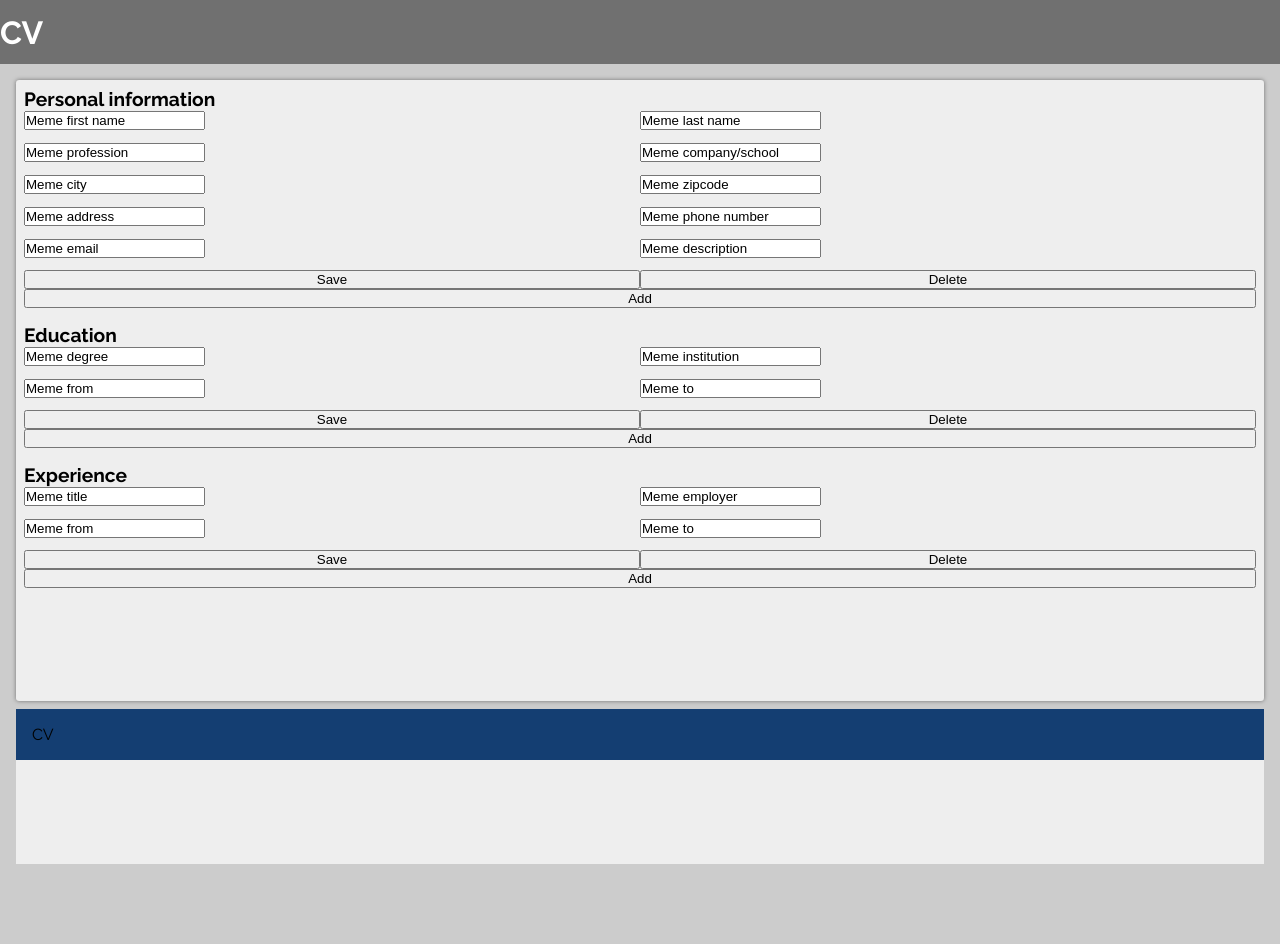
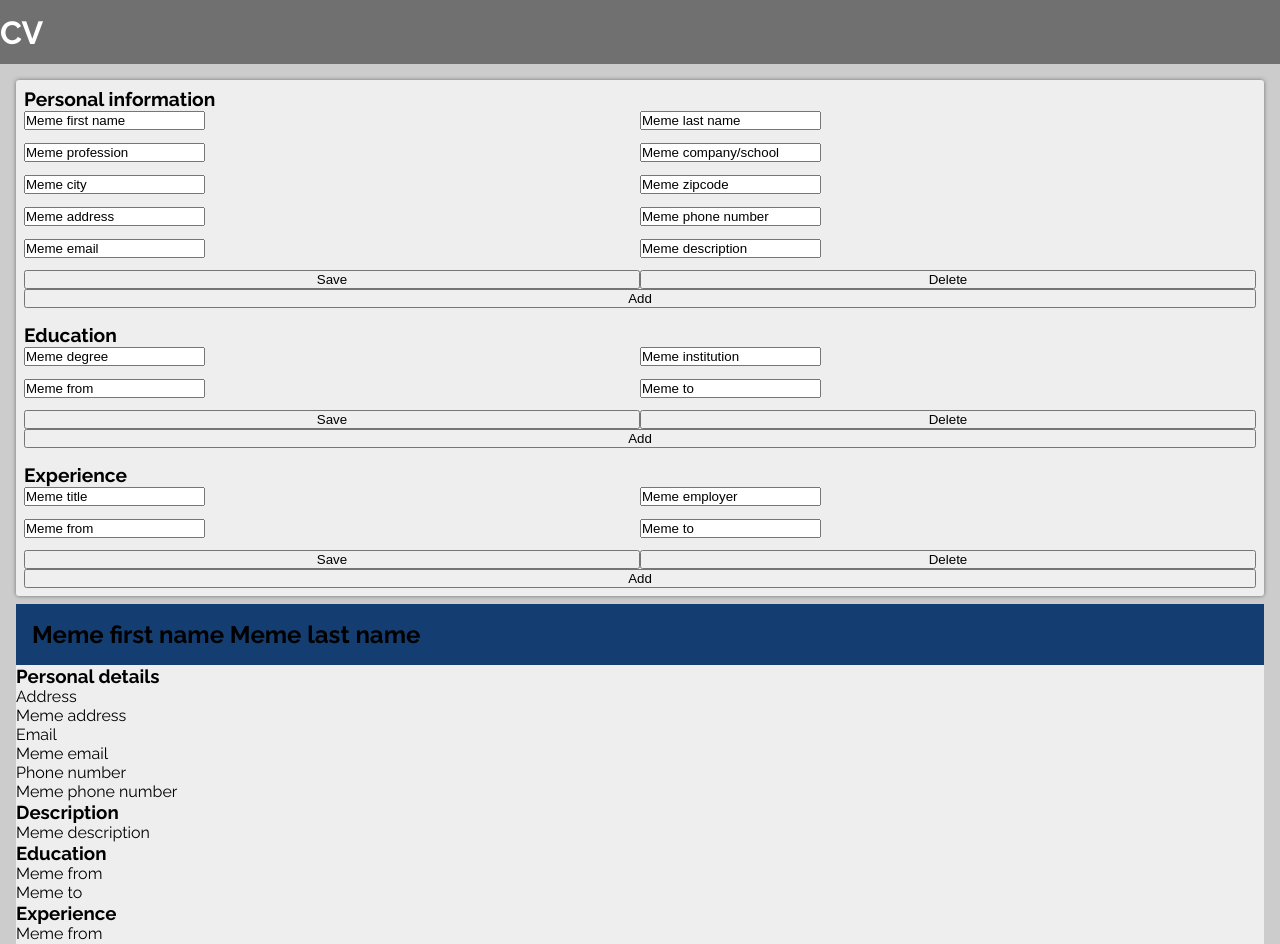
Before and after one commit to junskih/cv, a React (Create React App) app: page / in a window 1280 px wide. Shown: the top 944 px of the page. Before the commit the page ends 864 px from the top, so only its background shows below. Built offline with nearby package versions, Linux system fonts and the light colour scheme.

Commit message:
Update to use nested and more specialized components

```diff
--- a/src/components/CV.js
+++ b/src/components/CV.js
@@ -1,11 +1,45 @@
 import React from 'react';
+import CVMainEntry from './CVMainEntry';
+import CVSection from './CVSection';
+import CVSidebarEntry from './CVSidebarEntry';
 
 class CV extends React.Component {
   render() {
+    const {
+      state
+    } = this.props;
+
+    const personal = state['personal information'][0].fields;
+    const education = state['education'].map(entry => {
+      return <CVMainEntry key={entry.id} entryData={entry.fields} />
+    });
+    const experience = state['experience'].map(entry => {
+      return <CVMainEntry key={entry.id} entryData={entry.fields} />
+    });
+
     return (
       <div className='cv'>
         <div className='cv-header'>
-          CV
+          <h2>{`${personal['first name']} ${personal['last name']}`}</h2>
+          <h4>{personal['title']}</h4>
+        </div>
+        <div className='cv-sidebar'>
+          <CVSection sectionTitle={'personal details'} >
+            <CVSidebarEntry entryTitle={'address'} entryData={personal['address']} />
+            <CVSidebarEntry entryTitle={'email'} entryData={personal['email']} />
+            <CVSidebarEntry entryTitle={'phone number'} entryData={personal['phone number']} />
+          </CVSection>
+        </div>
+        <div className='cv-main'>
+          <CVSection sectionTitle={'description'}>
+            <p>{personal['description']}</p>
+          </CVSection>
+          <CVSection sectionTitle={'education'}>
+            {education}
+          </CVSection>
+          <CVSection sectionTitle={'experience'}>
+            {experience}
+          </CVSection>
         </div>
       </div>
     );
```
